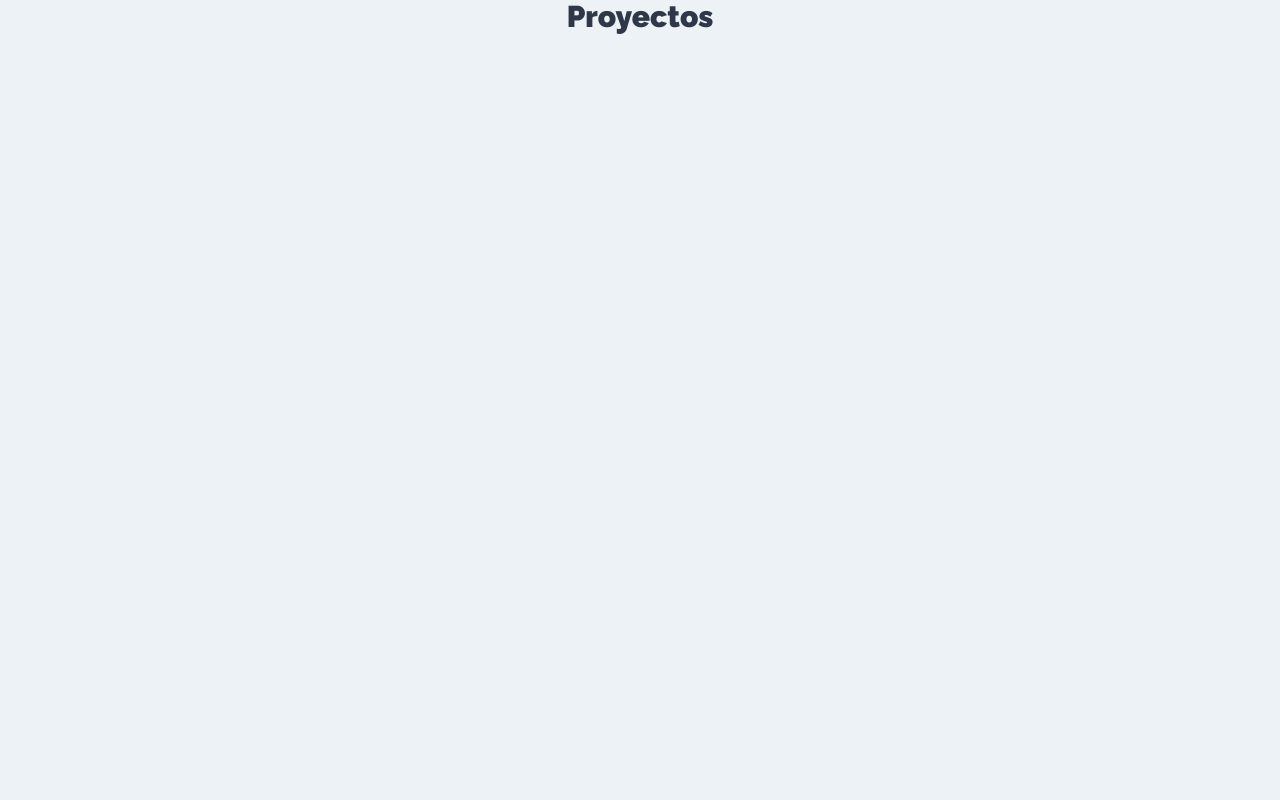
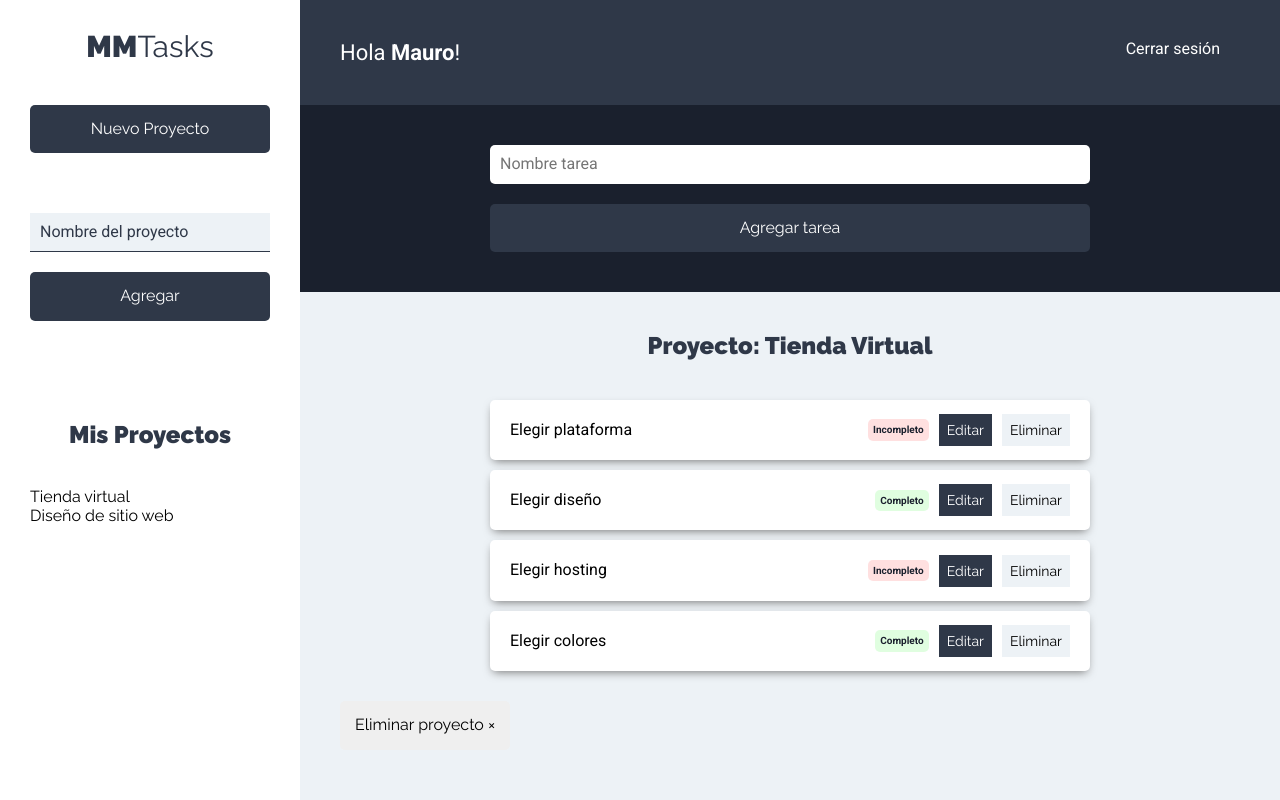
Before and after one commit to mauromolina/react-tasks, a React (Create React App) app in the folder client/: page /projects in a window 1280 px wide. Built offline with nearby package versions, Linux system fonts and the light colour scheme.

Commit message:
add design issues

```diff
--- /dev/null
+++ b/client/src/components/layout/Navbar.js
@@ -0,0 +1,16 @@
+import React from 'react';
+
+const Navbar = () => {
+    return (
+        <header className="app-header">
+            <p className="nombre-usuario">
+                Hola <span>Mauro</span>!
+            </p>
+            <nav className="nav-principal">
+                <a href="#!">Cerrar sesión</a>
+            </nav>
+        </header>
+     );
+}
+
+export default Navbar;
--- /dev/null
+++ b/client/src/components/layout/Sidebar.js
@@ -0,0 +1,18 @@
+import React from 'react';
+import NewProject from '../projects/NewProject';
+import ProjectList from '../projects/ProjectList';
+
+const Sidebar = () => {
+    return (
+        <aside>
+            <h1>MM<span>Tasks</span></h1>
+            <NewProject/>
+            <div className="proyectos">
+                <h2>Mis Proyectos</h2>
+                <ProjectList/>
+            </div>
+        </aside>
+     );
+}
+
+export default Sidebar;
--- /dev/null
+++ b/client/src/components/projects/NewProject.js
@@ -0,0 +1,68 @@
+import React, {Fragment, useState} from 'react';
+
+const NewProject = () => {
+
+    // State del nuevo proyecto
+    const [project, setProject] = useState({
+        name: ''
+    });
+
+    const [error, setError] = useState(false);
+
+    const { name } = project;
+
+    const handleChange = e => {
+        setProject({
+            ...project,
+            [e.target.name] : e.target.value
+        })
+    }
+
+    const handleSubmit = e => {
+        e.preventDefault();
+        // validar
+        if(name.trim() === ''){
+            setError(true);
+            return;
+        }
+        setError(false);
+        // guardo en el state
+        setProject(name);
+        // reinicio el form
+        setProject({
+            name:''
+        })
+
+    }
+
+    return (
+        <Fragment>
+            <button
+                type="button"
+                className="btn btn-block btn-primario"
+            >
+                Nuevo Proyecto
+            </button>
+            <form
+                className="formulario-nuevo-proyecto"
+                onSubmit={handleSubmit}
+            >
+                <input
+                    type="text"
+                    className="input-text"
+                    placeholder="Nombre del proyecto"
+                    name="name"
+                    value={name}
+                    onChange={handleChange}
+                />
+                <input
+                    type="submit"
+                    className="btn btn-primario btn-block"
+                    value="Agregar"
+                />
+            </form>
+        </Fragment>
+     );
+}
+
+export default NewProject;
--- /dev/null
+++ b/client/src/components/projects/Project.js
@@ -0,0 +1,14 @@
+import React from 'react';
+
+const Project = ({project}) => {
+    return (
+        <button
+            type="button"
+            className="btn btn-blank"
+        >
+            {project.name}
+        </button>
+     );
+}
+
+export default Project;
--- /dev/null
+++ b/client/src/components/projects/ProjectList.js
@@ -0,0 +1,22 @@
+import React from 'react';
+import Project from './Project';
+
+const ProjectList = ({}) => {
+
+    const projects = [
+        {name: 'Tienda virtual'},
+        {name: 'Diseño de sitio web'}
+    ]
+
+    return (
+        <ul className="listado-proyectos">
+            {projects.map(project => (
+                <Project
+                    project={project}
+                />
+            ))}
+        </ul>
+     );
+}
+
+export default ProjectList;
--- a/client/src/components/projects/Projects.js
+++ b/client/src/components/projects/Projects.js
@@ -1,7 +1,24 @@
 import React from 'react';
+import Sidebar from '../layout/Sidebar';
+import Navbar from '../layout/Navbar';
+import TaskForm from '../tasks/TaskForm';
+import TaskList from '../tasks/TaskList';
 
 const Projects = () => {
-    return ( <h1>Proyectos</h1> );
+    return (
+        <div className="contenedor-app">
+            <Sidebar/>
+            <div className="seccion-principal">
+                <Navbar/>
+                <main>
+                    <TaskForm/>
+                    <div className="contenedor-tareas">
+                        <TaskList/>
+                    </div>
+                </main>
+            </div>
+        </div>
+     );
 }
 
 export default Projects;
--- /dev/null
+++ b/client/src/components/tasks/Task.js
@@ -0,0 +1,36 @@
+import React from 'react';
+
+const Task = ({task}) => {
+    return (
+        <li className="tarea sombra">
+            <p>{task.name}</p>
+            <div className="estado">
+                {task.status
+                ? (<button
+                    type="button"
+                    className="completo"
+                    >Completo</button>)
+                : (<button
+                    type="button"
+                    className="incompleto"
+                    >Incompleto</button>)}
+            </div>
+            <div className="acciones">
+                <button
+                    type="button"
+                    className="btn btn-primario"
+                >
+                    Editar
+                </button>
+                <button
+                    type="button"
+                    className="btn btn-secundario"
+                >
+                    Eliminar
+                </button>
+            </div>
+        </li>
+     );
+}
+
+export default Task;
--- /dev/null
+++ b/client/src/components/tasks/TaskForm.js
@@ -0,0 +1,27 @@
+import React from 'react';
+
+const TaskForm = () => {
+    return (
+        <div className="formulario">
+            <form>
+                <div className="contenedor-input">
+                    <input
+                        type="text"
+                        className="input-text"
+                        placeholder="Nombre tarea"
+                        name="taskName"
+                    />
+                </div>
+                <div className="contenedor-input">
+                    <input
+                        type="submit"
+                        className="btn btn-primario btn-block"
+                        value="Agregar tarea"
+                    />
+                </div>
+            </form>
+        </div>
+     );
+}
+
+export default TaskForm;
--- /dev/null
+++ b/client/src/components/tasks/TaskList.js
@@ -0,0 +1,32 @@
+import React, { Fragment } from 'react';
+import Task from './Task';
+
+const TaskList = () => {
+
+    const tasks = [
+        { name: 'Elegir plataforma', status: false},
+        { name: 'Elegir diseño', status: true},
+        { name: 'Elegir hosting', status: false},
+        { name: 'Elegir colores', status: true}
+    ]
+
+    return (
+        <Fragment>
+            <h2>Proyecto: Tienda Virtual</h2>
+            <ul className="listado-tareas">
+                { tasks.length === 0
+                 ? (<li className="tarea"><p>No hay tareas</p></li>)
+                : tasks.map(task => (<Task task={task}/>))
+                }
+            </ul>
+            <button
+                type="button"
+                className="btn btn-eliminar"
+            >
+                Eliminar proyecto &times;
+            </button>
+        </Fragment>
+     );
+}
+
+export default TaskList;
```
